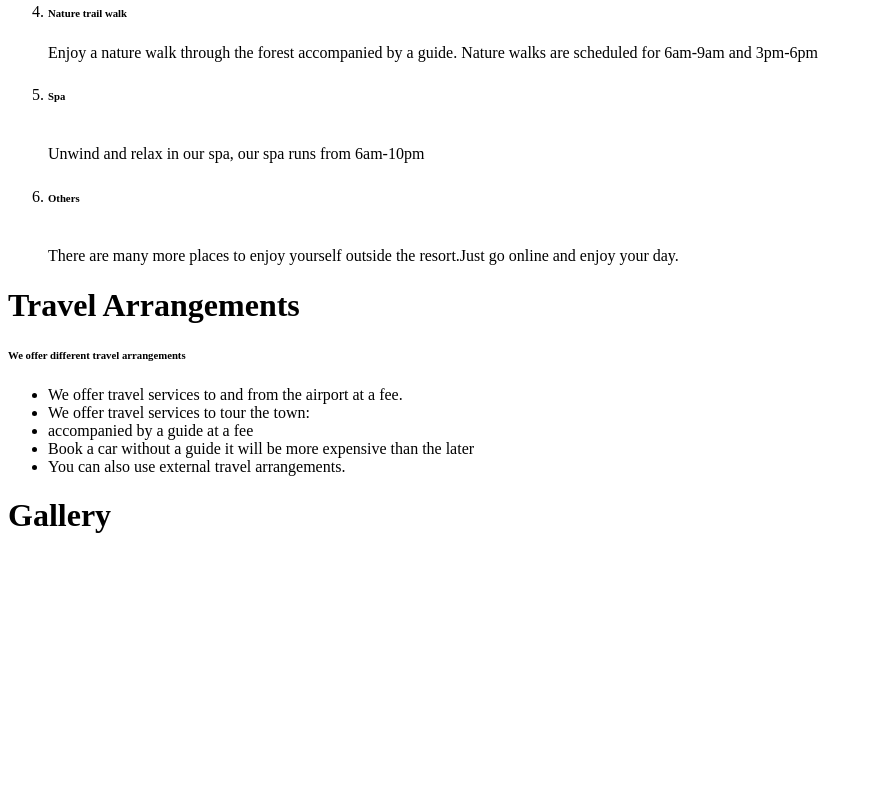
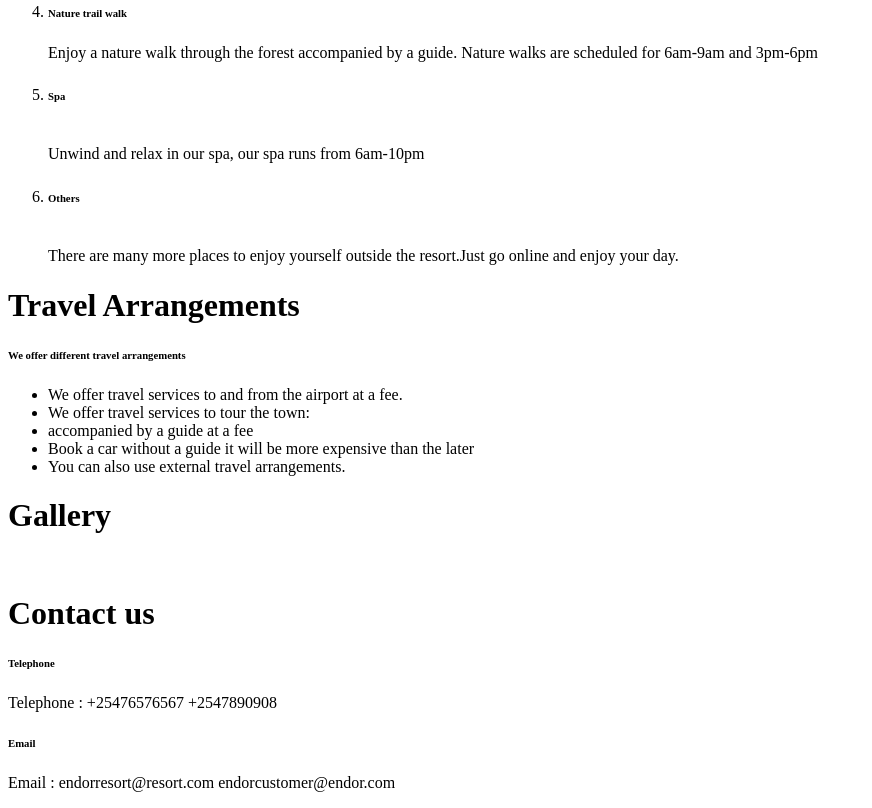
Before and after one commit to Ruth-Mwangi/resort-website, a plain HTML site: page index.html in a window 1280 px wide. Shown: the part 831-1639 px from the top of the page, without its empty margins (0-872 px from the left). Before the commit the page ends 1413 px from the top, so only its background shows below. Drawn offline with Linux system fonts and the light colour scheme.

Commit message:
added h6 icons and p to #contact div

```diff
--- a/index.html
+++ b/index.html
@@ -67,7 +67,25 @@
             </div>
         </div>
 
-        <div id="contact"></div>
+        <div id="contact">
+            <h1>Contact us</h1>
+            <div class="contact">
+                <div class="phone">
+                    <h6>Telephone</h6>
+                    <p>Telephone <i class="fab fa-phone    "></i>: +25476576567 +2547890908</p>
+                </div>
+                <div class="emial">
+                    <h6>Email</h6>
+                    <p>Email <i class="fab fa-envelope    "></i>: endorresort@resort.com endorcustomer@endor.com</p>
+                </div>
+                <div class="socials">
+                    <i class="fab fa-instagram    "></i>
+                    <i class="fab fa-twitter    "></i>
+                    <i class="fab fa-facebook    "></i>
+                </div>
+            </div>
+
+        </div>
 
 
     </body>
```
